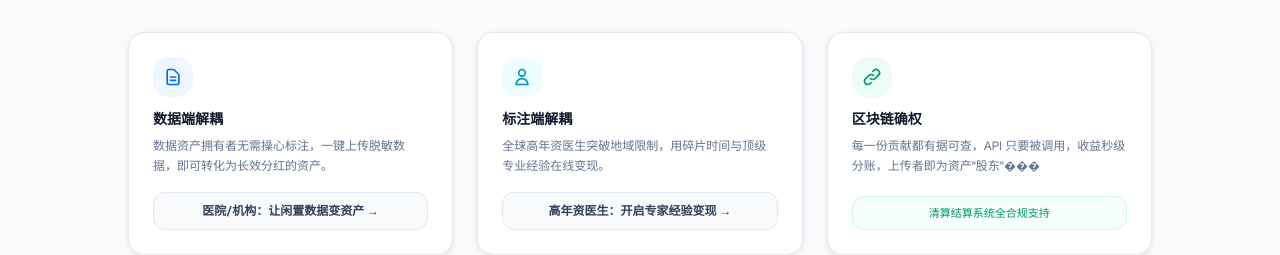
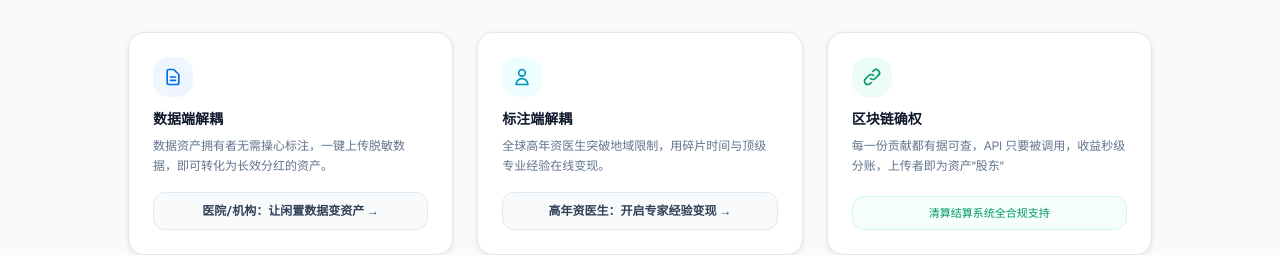
Before and after one commit to Nanqin112233/v0-m, a Next.js app: page / in a window 1280 px wide. Shown: the part 780-1035 px from the top of the page. Built offline with nearby package versions, Linux system fonts and the light colour scheme.

Commit message:
fix: correct garbled text in JSON paragraph
Fix special character encoding issue in JSON text.

```diff
--- a/app/page.tsx
+++ b/app/page.tsx
@@ -327,7 +327,7 @@ export default function HomePage() {
                 </div>
                 <h3 className="font-bold text-slate-900 text-sm mt-3">区块链确权</h3>
                 <p className="text-xs text-slate-500 mt-2 leading-relaxed">
-                  {"每一份贡献都有据可查，API 只要被调用，收益秒级分账，上传者即为资产\"股东\"���"}
+                  {"每一份贡献都有据可查，API 只要被调用，收益秒级分账，上传者即为资产\"股东\""}
                 </p>
               </div>
               <div className="text-[11px] text-emerald-600 bg-emerald-50/50 border border-emerald-100 rounded-lg p-2 text-center font-medium">
@@ -459,7 +459,7 @@ export default function HomePage() {
               </div>
             </div>
 
-            {/* 行业动态 */}
+            {/* 行���动态 */}
             <div className="space-y-4">
               <div className="flex items-center justify-between border-b border-slate-100 pb-2">
                 <h3 className="text-sm font-bold text-slate-800 flex items-center">行业动态</h3>
```
